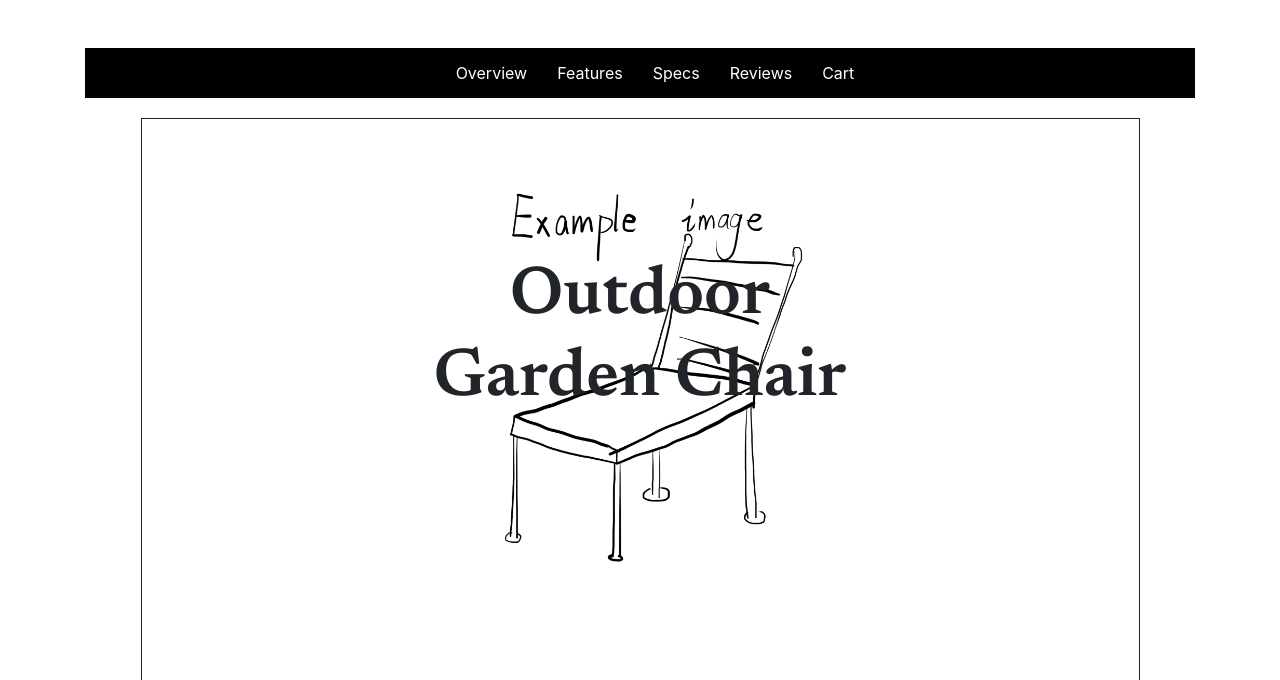
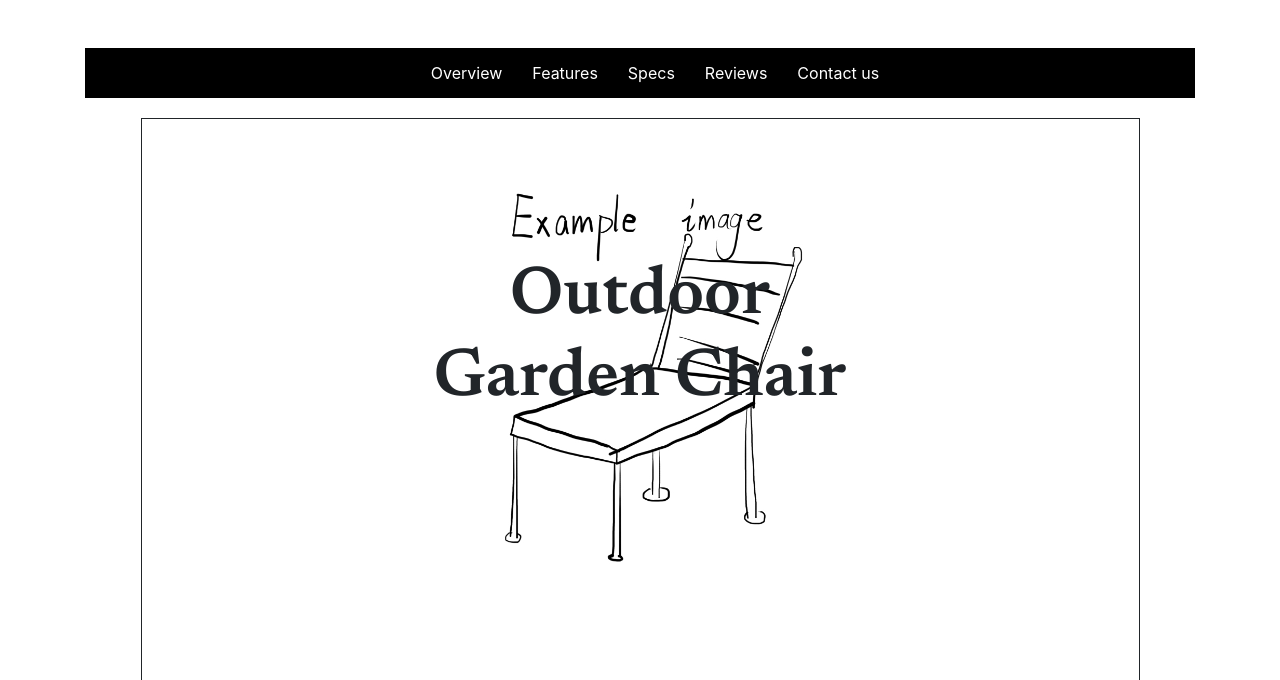
Before and after one commit to Mz69/Web-Dev, a PHP site: page /product.php in a window 1280 px wide. Shown: the part 56-736 px from the top of the page. Run offline with PHP 8.4, Linux system fonts and the light colour scheme; data comes from the database, SQL or seed files in the repository; data that the repository does not hold is empty.

Commit message:
add contact form link

```diff
--- a/project_IronMan5/product.php
+++ b/project_IronMan5/product.php
@@ -11,7 +11,7 @@
         <a href="#product-features">Features</a>
         <a href="#product-specs">Specs</a>
         <a href="#reviews">Reviews</a>
-        <a>Cart</a>
+        <a href="contactform.php">Contact us</a>
     </div>
 
     <body>
```
